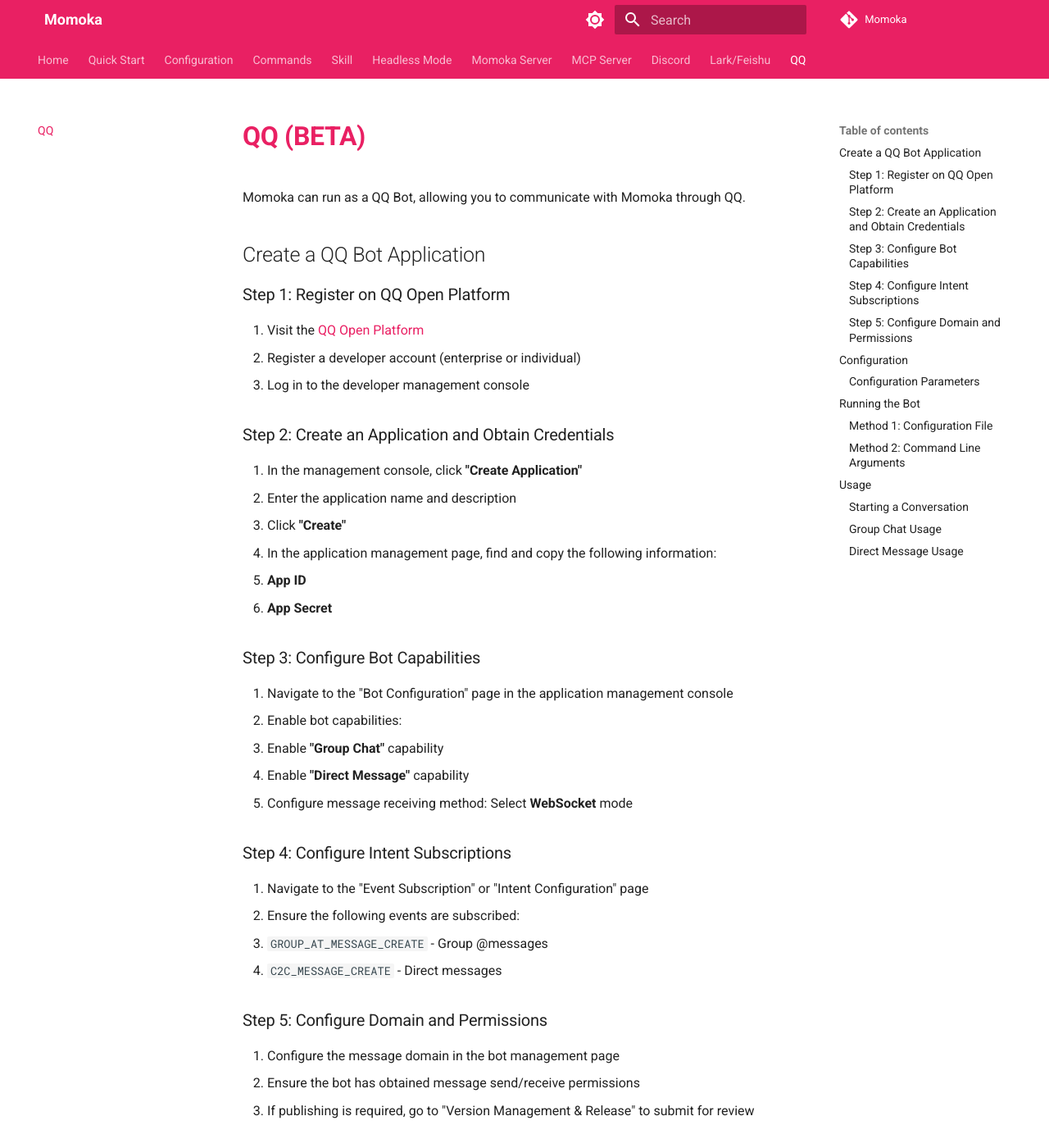
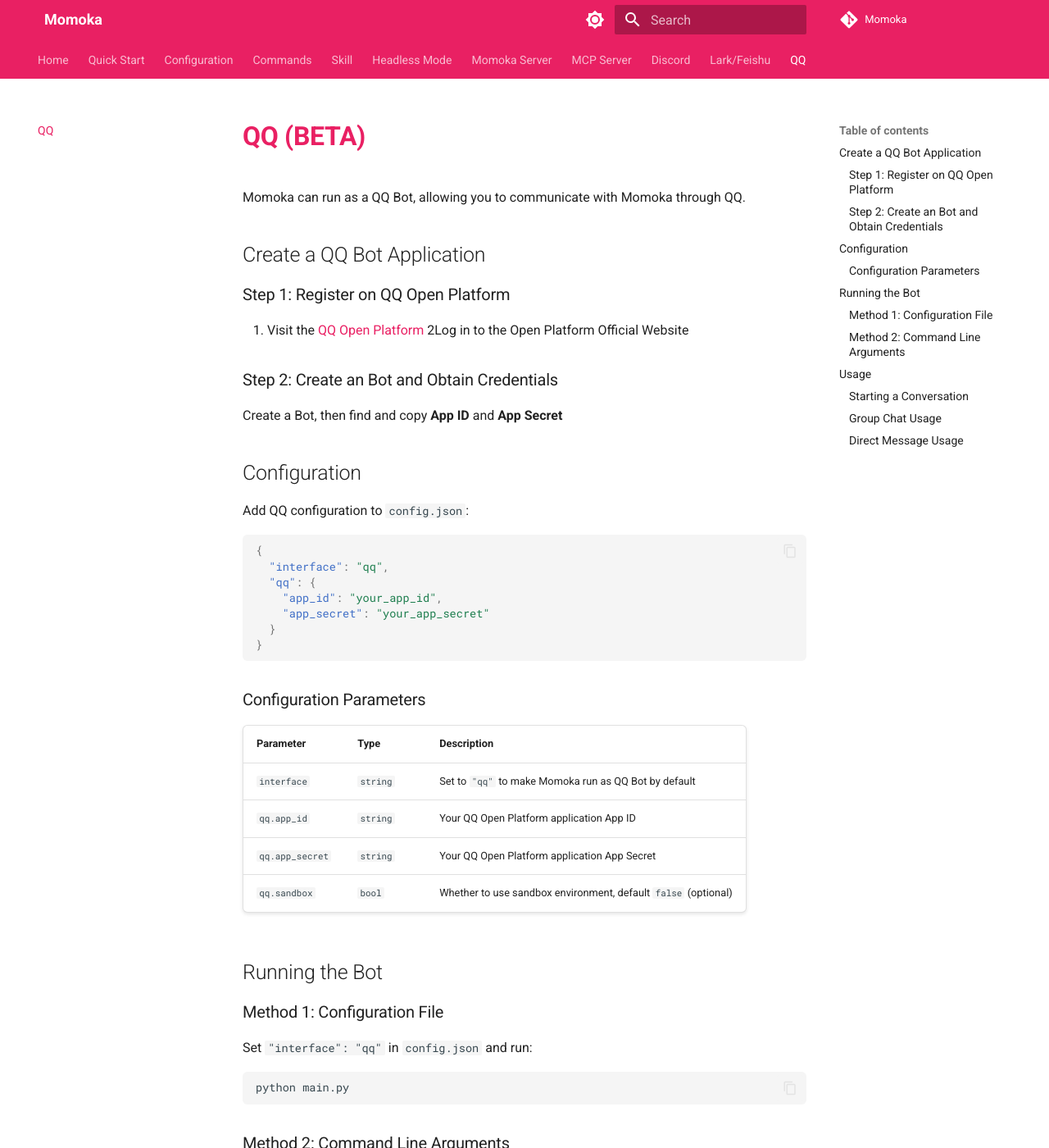
Before and after one commit to xiaomi2023/Momoka, an MkDocs documentation site: the page built from docs/qq.md, in a window 1280 px wide and 1400 px high. Shown: the whole window at 82% size. Built offline with MkDocs 1.6.1 and Material for MkDocs 9.7.7, drawn with Linux system fonts in a browser that asks for light colours; comment, search, counter and statistics services are not loaded; the version menu is left out; some of the changed text lies outside the part shown.

Commit message:
- 修复文档错误

```diff
--- a/docs/qq.md
+++ b/docs/qq.md
@@ -7,38 +7,11 @@
 ### Step 1: Register on QQ Open Platform
 
 1. Visit the [QQ Open Platform](https://q.qq.com/)
-2. Register a developer account (enterprise or individual)
-3. Log in to the developer management console
+2Log in to the Open Platform Official Website
 
-### Step 2: Create an Application and Obtain Credentials
+### Step 2: Create an Bot and Obtain Credentials
 
-1. In the management console, click **"Create Application"**
-2. Enter the application name and description
-3. Click **"Create"**
-4. In the application management page, find and copy the following information:
-   - **App ID**
-   - **App Secret**
-
-### Step 3: Configure Bot Capabilities
-
-1. Navigate to the "Bot Configuration" page in the application management console
-2. Enable bot capabilities:
-   - Enable **"Group Chat"** capability
-   - Enable **"Direct Message"** capability
-3. Configure message receiving method: Select **WebSocket** mode
-
-### Step 4: Configure Intent Subscriptions
-
-1. Navigate to the "Event Subscription" or "Intent Configuration" page
-2. Ensure the following events are subscribed:
-   - `GROUP_AT_MESSAGE_CREATE` - Group @messages
-   - `C2C_MESSAGE_CREATE` - Direct messages
-
-### Step 5: Configure Domain and Permissions
-
-1. Configure the message domain in the bot management page
-2. Ensure the bot has obtained message send/receive permissions
-3. If publishing is required, go to "Version Management & Release" to submit for review
+Create a Bot, then find and copy **App ID** and **App Secret**
 
 ## Configuration
 
```
Also changed, not shown: other parts of docs/qq.md (+2 -2 lines), docs/discord.md (+2 -4 lines), docs/lark.md (+2 -2 lines).
